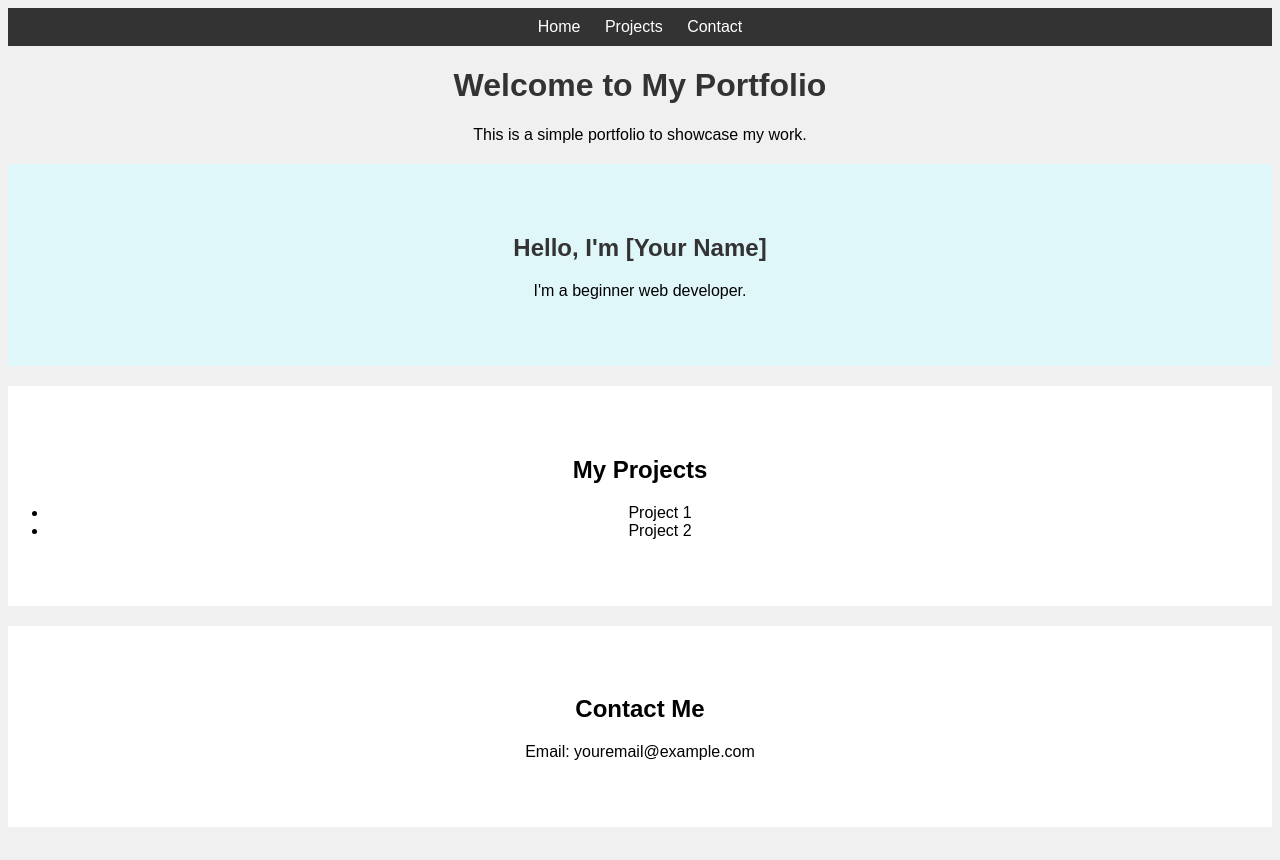
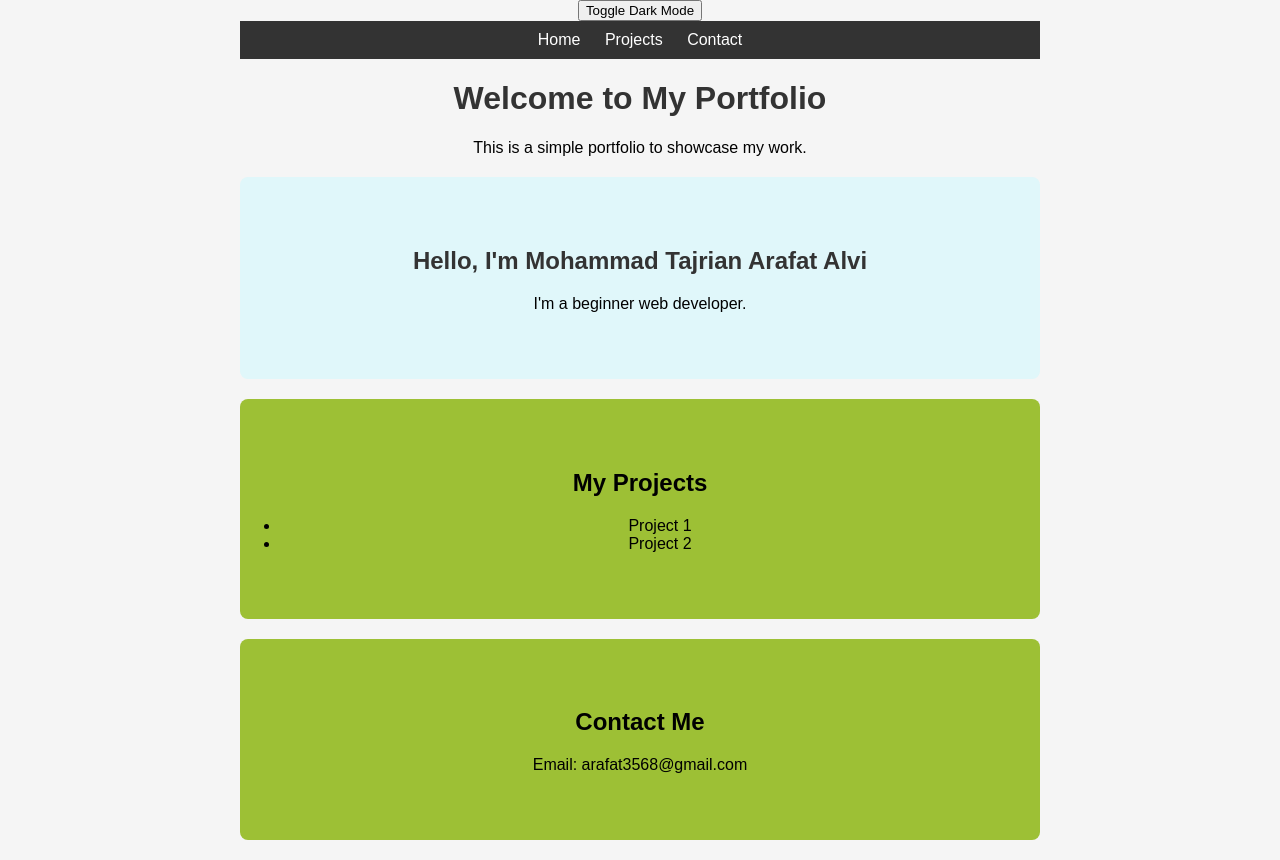
Before and after one commit to tajrian-arafat/my-portfolio, a plain HTML site: page index.html in a window 1280 px wide. Drawn offline with Linux system fonts and the light colour scheme.

Commit message:
Added Dark Mode Toggle

```diff
--- a/index.html
+++ b/index.html
@@ -5,9 +5,18 @@
 
     <meta charset="UTF-8">
     <meta name="viewport" content="width=device-width, initial-scale=1.0">
-    <title>My Portfolio</title>
+    <title>Tajrian Arafat's Portfolio</title>
+    <meta name="description" content="Personal portfolio of Tajrian Arafat showcasing projects and skills.">
+    <meta name="keywords" content="Tajrian Arafat, Portfolio, Web Developer, Projects">
+    <meta name="author" content="Tajrian Arafat">
+    <link rel="stylesheet" href="styles.css">
 </head>
 <body>
+    <button onclick="toggleTheme()">Toggle Dark Mode</button>
+
+
+
+
     <!-- Navigation bar -->
     <nav>
         <a href="#home">Home</a>
@@ -15,11 +24,13 @@
         <a href="#contact">Contact</a>
      </nav>
 
+
+
     <!-- Content Section -->
     <h1>Welcome to My Portfolio</h1>
     <p>This is a simple portfolio to showcase my work.</p>
     <section id="home">
-        <h1>Hello, I'm [Your Name]</h1>
+        <h1>Hello, I'm Mohammad Tajrian Arafat Alvi</h1>
         <p>I'm a beginner web developer.</p>
     </section>
     <section id="projects">
@@ -31,8 +42,11 @@
     </section>
     <section id="contact">
         <h2>Contact Me</h2>
-        <p>Email: youremail@example.com</p>
+        <p>Email: arafat3568@gmail.com</p>
     </section>
+
+
+
 
     <script src="script.js"></script>
 </body>
--- a/script.js
+++ b/script.js
@@ -1 +1,4 @@
 console.log("Hello, World!");
+function toggleTheme() {
+    document.body.classList.toggle("dark-mode");
+}
--- a/style.css
+++ b/style.css
@@ -1,8 +1,11 @@
 body {
     font-family: Arial, sans-serif;
-    background-color: #f0f0f0;
+    max-width: 800px;
+    margin: 0 auto;
+    background-color: #f5f5f5;
     text-align: center;
 }
+
 
 h1 {
     color: #333;
@@ -20,6 +23,9 @@ nav a {
 
 section {
     margin: 20px 0;
+    padding: 20px;
+    background-color: #b33884;
+    border-radius: 8px;
 }
 
 #home {
@@ -28,6 +34,11 @@ section {
 }
 
 #projects, #contact {
-    background-color: #fff;
+    background-color: #9dc035;
     padding: 50px 0;
 }
+
+.dark-mode {
+    background-color: #000000;
+    color: #ffffff;
+}
```
